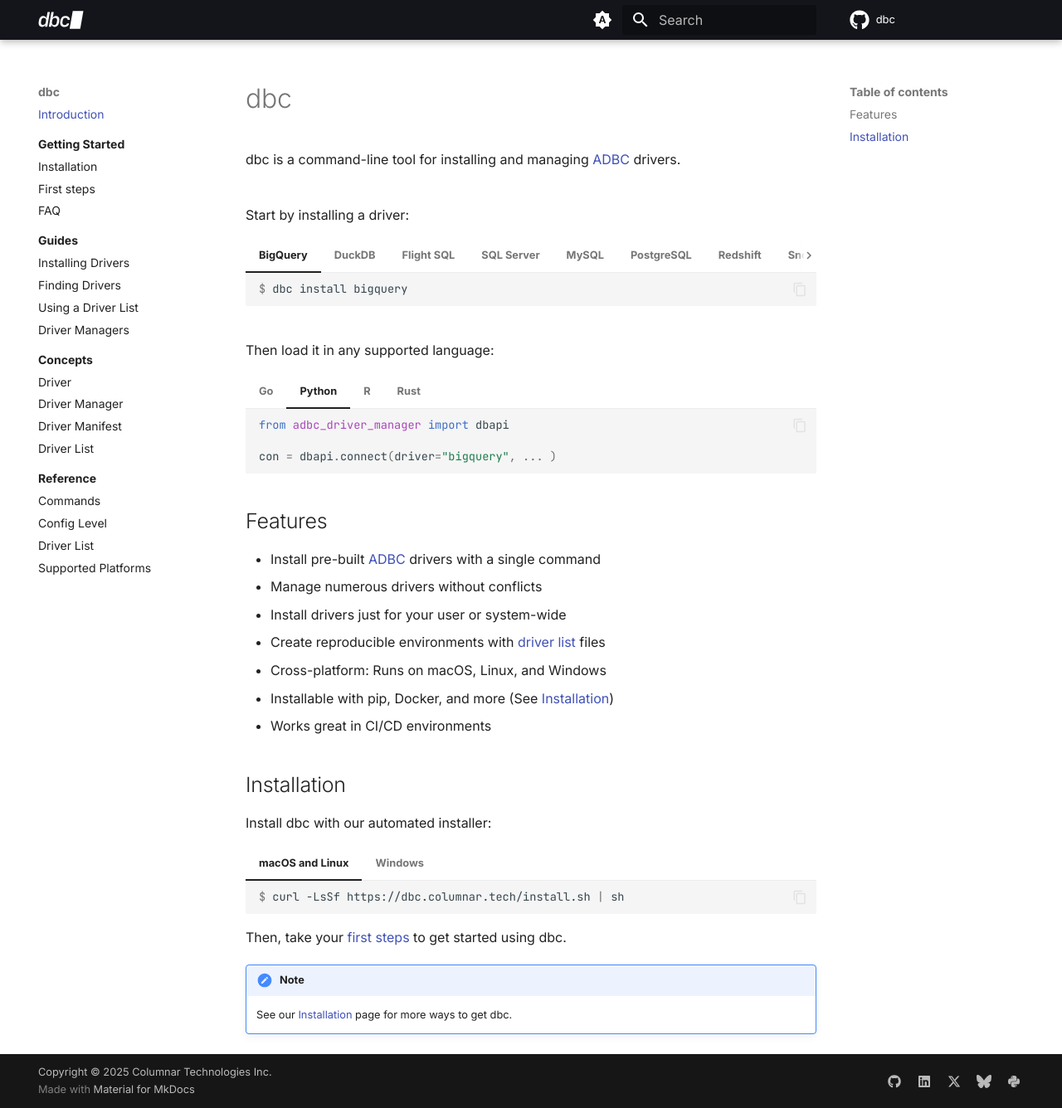
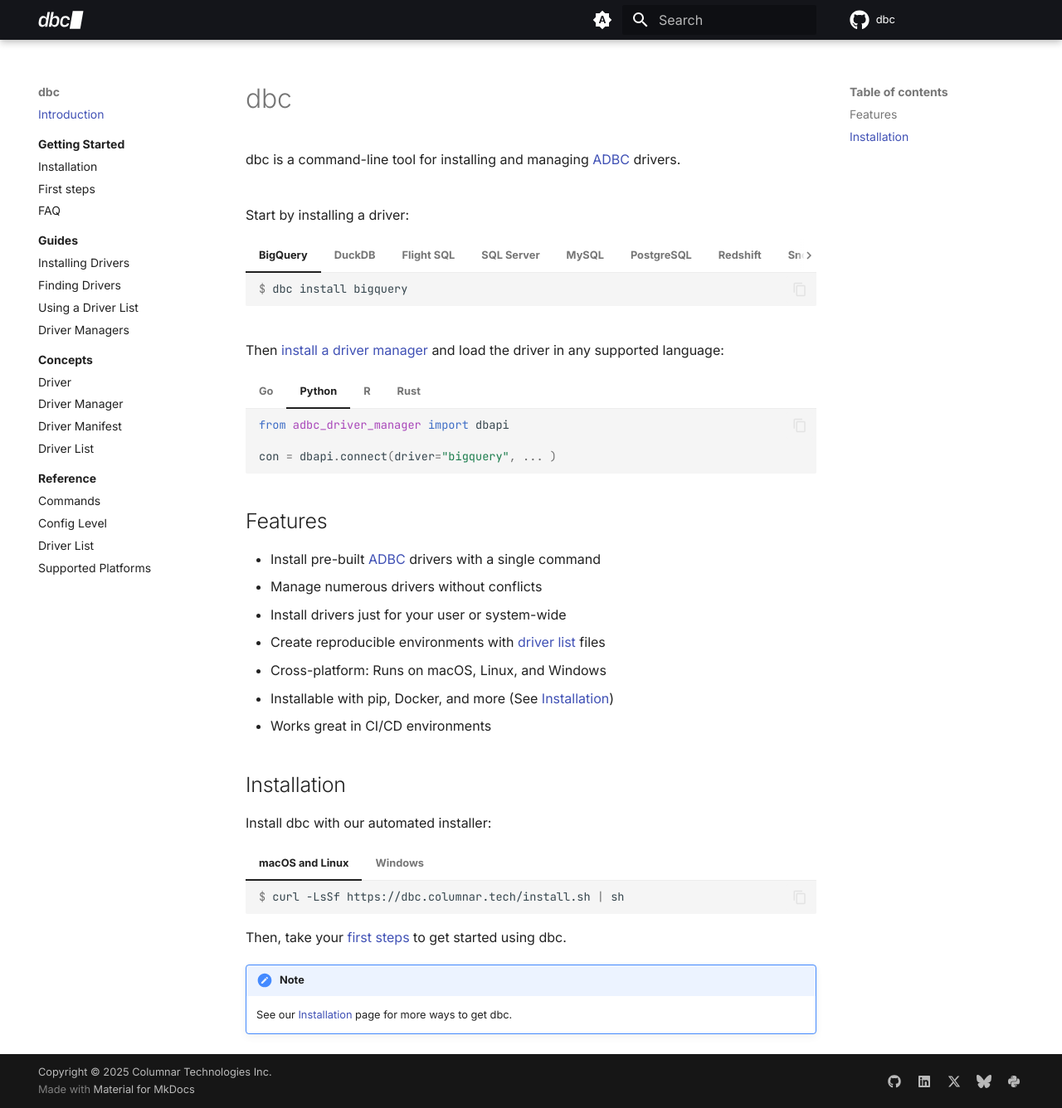
Before and after one commit to columnar-tech/dbc, an MkDocs documentation site: the page built from docs/index.md, in a window 1280 px wide and 1336 px high. Shown: the whole window at 83% size. Built offline with MkDocs 1.6.1 and Material for MkDocs 9.7.7, drawn with Linux system fonts in a browser that asks for light colours; plug-ins that fetch from the network failed and are left out; comment, search, counter and statistics services are not loaded.

Commit message:
Link to driver manager install

````diff
--- a/docs/index.md
+++ b/docs/index.md
@@ -26,7 +26,7 @@
     $ dbc install bigquery
     ```
 
-    <br/>Then load it in any supported language:
+    <br/>Then [install a driver manager](./guides/driver_manager.md) and load the driver in any supported language:
 
     === "Go"
 
@@ -66,7 +66,7 @@
     $ dbc install duckdb
     ```
 
-    <br/>Then load it in any supported language:
+    <br/>Then [install a driver manager](./guides/driver_manager.md) and load the driver in any supported language:
 
     === "Go"
 
@@ -106,7 +106,7 @@
     $ dbc install flightsql
     ```
 
-    <br/>Then load it in any supported language:
+    <br/>Then [install a driver manager](./guides/driver_manager.md) and load the driver in any supported language:
 
     === "Go"
 
@@ -146,7 +146,7 @@
     $ dbc install mssql
     ```
 
-    <br/>Then load it in any supported language:
+    <br/>Then [install a driver manager](./guides/driver_manager.md) and load the driver in any supported language:
 
     === "Go"
 
@@ -186,7 +186,7 @@
     $ dbc install mysql
     ```
 
-    <br/>Then load it in any supported language:
+    <br/>Then [install a driver manager](./guides/driver_manager.md) and load the driver in any supported language:
 
     === "Go"
 
@@ -226,7 +226,7 @@
     $ dbc install postgresql
     ```
 
-    <br/>Then load it in any supported language:
+    <br/>Then [install a driver manager](./guides/driver_manager.md) and load the driver in any supported language:
 
     === "Go"
 
@@ -266,7 +266,7 @@
     $ dbc install redshift
     ```
 
-    <br/>Then load it in any supported language:
+    <br/>Then [install a driver manager](./guides/driver_manager.md) and load the driver in any supported language:
 
     === "Go"
 
@@ -306,7 +306,7 @@
     $ dbc install snowflake
     ```
 
-    <br/>Then load it in any supported language:
+    <br/>Then [install a driver manager](./guides/driver_manager.md) and load the driver in any supported language:
 
     === "Go"
 
@@ -346,7 +346,7 @@
     $ dbc install sqlite
     ```
 
-    <br/>Then load it in any supported language:
+    <br/>Then [install a driver manager](./guides/driver_manager.md) and load the driver in any supported language:
 
     === "Go"
 
@@ -386,7 +386,7 @@
     $ dbc install trino
     ```
 
-    <br/>Then load it in any supported language:
+    <br/>Then [install a driver manager](./guides/driver_manager.md) and load the driver in any supported language:
 
     === "Go"
 
````
